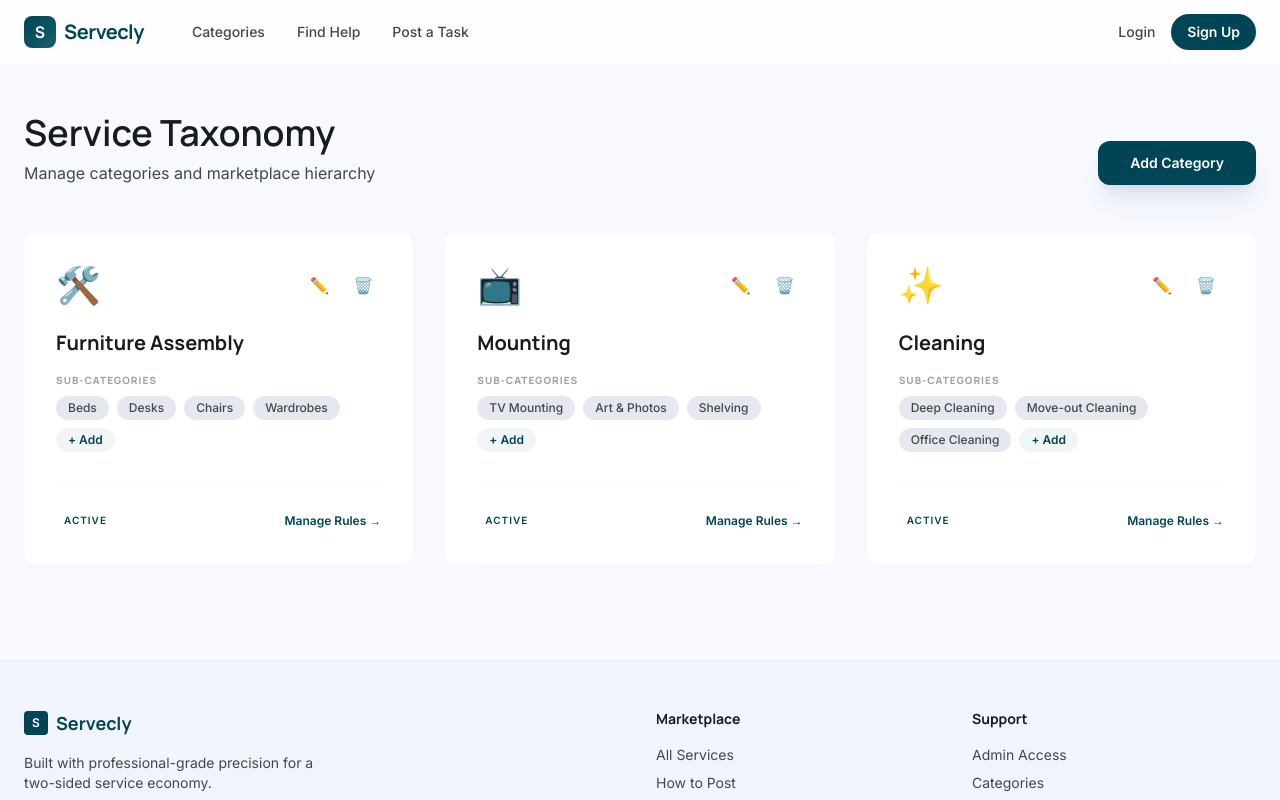
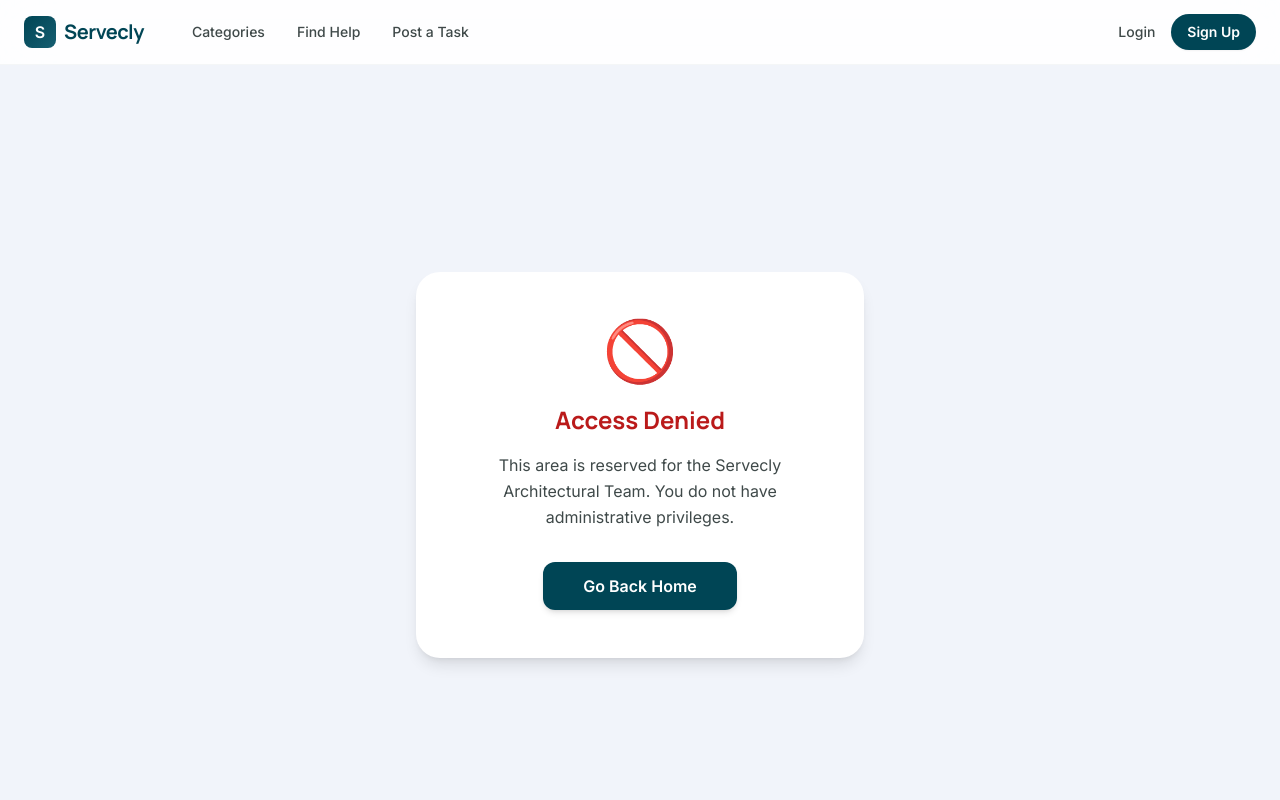
Before and after one commit to PgTobby-07/Servecly-Marektplace, a React (Vite) app: page /admin/taxonomy in a window 1280 px wide. Shown: the top 800 px of the page. Built offline with nearby package versions, Linux system fonts and the light colour scheme.

Commit message:
Implement access control for AdminTaxonomy
Add security gate to restrict access to admin users.

```diff
--- a/src/pages/AdminTaxonomy.jsx
+++ b/src/pages/AdminTaxonomy.jsx
@@ -1,7 +1,34 @@
 import React, { useState } from 'react';
+import { Link } from 'react-router-dom';
 import MainLayout from '../layouts/MainLayout';
 
 const AdminTaxonomy = () => {
+  // 1. Get the user from storage
+  const [user] = useState(JSON.parse(localStorage.getItem("user")));
+
+  // 2. The Security Gate (Place this BEFORE any other logic or the return statement)
+  if (!user || user.role !== 'admin') {
+    return (
+  <div className="min-h-screen flex items-center justify-center bg-surface-container-low">
+    <div className="text-center p-12 card-tonal bg-white max-w-md rounded-3xl shadow-lg">
+      <div className="text-6xl mb-6">🚫</div>
+      <h2 className="text-2xl font-display text-error mb-4 font-bold">Access Denied</h2>
+      <p className="text-on-surface-variant mb-8 leading-relaxed">
+        This area is reserved for the Servecly Architectural Team.
+        You do not have administrative privileges.
+      </p>
+
+      {/* This is your link back to safety */}
+      <Link
+        to="/"
+        className="btn-primary py-3 px-10 rounded-xl inline-block shadow-md hover:shadow-xl transition-all font-bold"
+      >
+        Go Back Home
+      </Link>
+    </div>
+  </div>
+);
+  }
   const [categories, setCategories] = useState([
     {
       id: 1,
```
